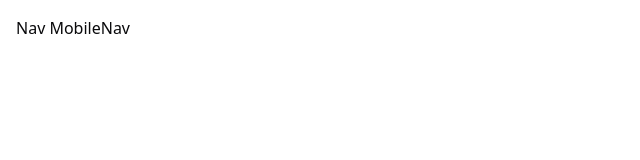
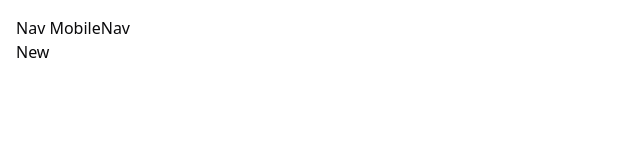
Before and after one commit to abuAbdur-rahman/my-scholars, a React (Vite) app: page /new in a window 1280 px wide. Before the commit this address had no page. Shown: the top 160 px of the page, without its empty margins (0-640 px from the left). Built offline with nearby package versions, Linux system fonts and the light colour scheme.

Commit message:
Implement routing

```diff
--- /dev/null
+++ b/src/(root)/New.tsx
@@ -0,0 +1,9 @@
+import React from 'react'
+
+const New = () => {
+  return (
+    <div>New</div>
+  )
+}
+
+export default New
--- a/src/App.tsx
+++ b/src/App.tsx
@@ -1,20 +1,35 @@
-import { Route, Routes, } from "react-router-dom"
-import Home from "./(root)"
-import Play from "./(root)/play"
-import Sidebar from "./components/Sidebar"
+import { Route, Routes } from "react-router-dom";
+import Home from "./(root)";
+import Play from "./(root)/play";
+import Sidebar from "./components/Sidebar";
+import New from "./(root)/New";
+import Public from "./(root)/Public";
+import Video from "./(root)/Video";
+import Downloaded from "./(root)/downloaded";
+import History from "./(root)/History";
+import PlayList from "./(root)/PlayList";
+import Favorite from "./(root)/favorite";
+import Genre from "./(root)/Genre";
 
 const App = () => {
   return (
-    <div className="m-0 p-4 dark w-full min-h-screen">
+    <div className='m-0 p-4 dark w-full min-h-screen'>
       <Sidebar />
-      Nav
-      MobileNav
-    <Routes>
-      <Route path="/" Component={Home} />
-      <Route path="/play" Component={Play}  />
-    </Routes>
+      Nav MobileNav
+      <Routes>
+        <Route path='/' Component={Home} />
+        <Route path='/play' Component={Play} />
+        <Route path='/new' Component={New} />
+        <Route path='/public' Component={Public} />
+        <Route path='/genre' Component={Genre} />
+        <Route path='/playlists' Component={PlayList} />
+        <Route path='/videos' Component={Video} />
+        <Route path='/favorites' Component={Favorite} />
+        <Route path='/downloaded' Component={Downloaded} />
+        <Route path='/history' Component={History} />
+      </Routes>
     </div>
-  )
-}
+  );
+};
 
-export default App
+export default App;
--- a/src/constants/routes.ts
+++ b/src/constants/routes.ts
@@ -4,7 +4,7 @@ export const routes = {
     { name: "new", route: "/new" },
     { name: "public", route: "/public" },
     { name: "genre", route: "/genre" },
-    { name: "playlist", route: "/playlist" },
+    { name: "playlist", route: "/playlists" },
     { name: "radio", route: "/radio" },
     { name: "videos", route: "/videos" },
   ],
```
